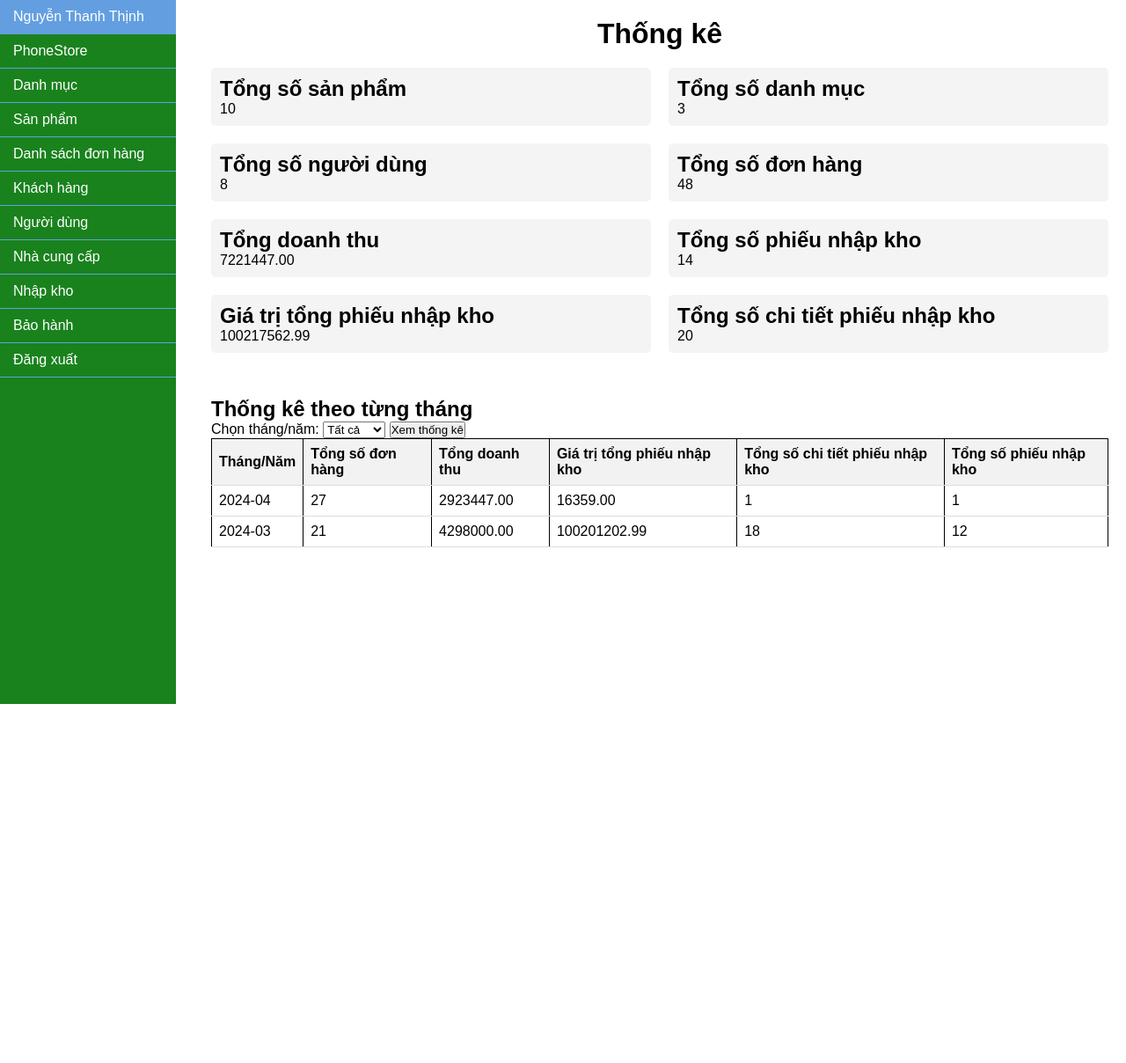
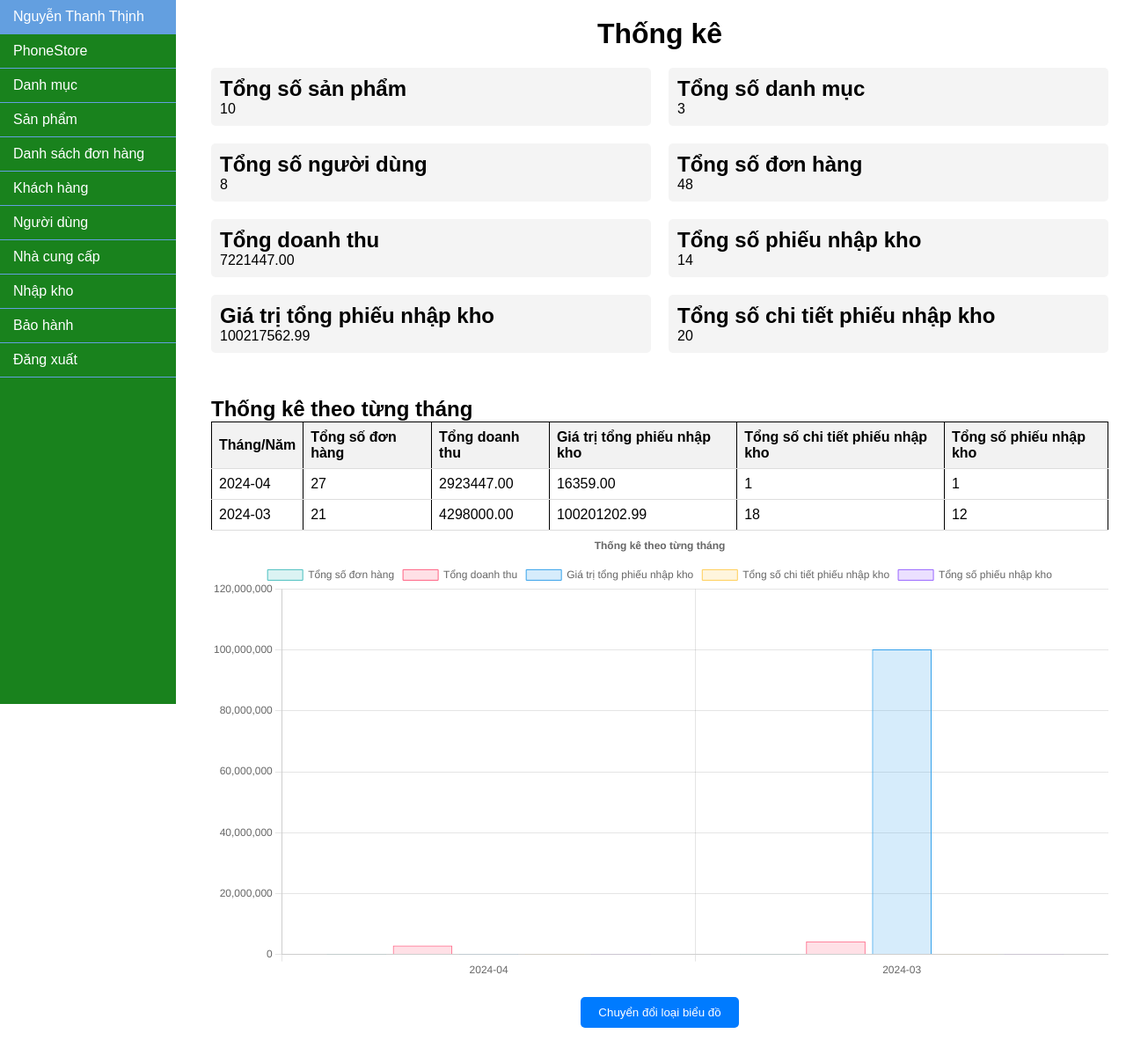
Before and after one commit to bin2aa/PhoneStore, a PHP site: page /index.php?ctrl=statsController in a window 1280 px wide. Shown: the whole page at 88% size. Before the commit the page ends 800 px from the top, so only its background shows below. Run offline with PHP 8.4, Linux system fonts and the light colour scheme; the visitor is signed in with stand-in values (Sample User, id 1); data comes from the database, SQL or seed files in the repository.

Commit message:
update stats

```diff
--- a/admin/controller/statsController.php
+++ b/admin/controller/statsController.php
@@ -13,6 +13,7 @@
 
     public function showStats()
     {
+
         $stats = $this->statsModel->getStats();
         $statsDate = $this->statsModel->getStatsByDate();
         include __DIR__ . '/../view/statsView.php';
--- a/admin/model/statsModel.php
+++ b/admin/model/statsModel.php
@@ -53,8 +53,7 @@
         SELECT
             DATE_FORMAT(don_dat_hang.ngay, '%Y-%m') AS month_year,
             COUNT(don_dat_hang.id) AS total_orders,
-
-                SUM(don_dat_hang.tong_tien) AS total_revenue,
+            SUM(don_dat_hang.tong_tien) AS total_revenue,
             (
                 SELECT SUM(nhap_kho.tong_tien)
                 FROM nhap_kho
--- a/admin/view/statsView.php
+++ b/admin/view/statsView.php
@@ -42,7 +42,8 @@
             border-collapse: collapse;
         }
 
-        th, td {
+        th,
+        td {
             padding: 8px;
             text-align: left;
             border-bottom: 1px solid #ddd;
@@ -50,6 +51,17 @@
 
         th {
             background-color: #f2f2f2;
+        }
+
+        #toggleChartTypeBtn {
+            display: block;
+            margin: 20px auto;
+            padding: 10px 20px;
+            background-color: #007bff;
+            color: #fff;
+            border: none;
+            border-radius: 5px;
+            cursor: pointer;
         }
     </style>
 </head>
@@ -93,15 +105,7 @@
 
     <div class="monthly-stats">
         <h2>Thống kê theo từng tháng</h2>
-        <form method="GET" action="index.php?ctrl=statsController&action=showStats">
-            <label for="month_year">Chọn tháng/năm:</label>
-            <select name="month_year" id="month_year">
-                <option value="">Tất cả</option>
-                <?php foreach ($statsDate['monthly_stats'] as $monthlyStats) { ?>
-                    <option value="<?php echo $monthlyStats['month_year']; ?>"><?php echo $monthlyStats['month_year']; ?></option>
-                <?php } ?>
-            </select>
-            <button type="submit">Xem thống kê</button>
+
         </form>
         <table>
             <thead>
@@ -128,6 +132,94 @@
             </tbody>
         </table>
     </div>
+
+
+    <div id="chart-container">
+        <canvas id="myBarChart"></canvas>
+    </div>
+    <button id="toggleChartTypeBtn">Chuyển đổi loại biểu đồ</button>
+
+    <!-- Thư viện biểu đồ chart.js (bar, line, pie, radar, scatter, doughnut, polarArea) -->
+    <script src="https://cdn.jsdelivr.net/npm/chart.js"></script>
+    <script>
+        var ctx = document.getElementById('myBarChart').getContext('2d');
+        var currentChartType = 'bar'; // Loại biểu đồ hiện tại
+        var myBarChart = new Chart(ctx, {
+            type: currentChartType, // Loại biểu đồ ban đầu
+            data: {
+                labels: <?php echo json_encode(array_column($statsDate['monthly_stats'], 'month_year')); ?>,
+                datasets: [{
+                        label: 'Tổng số đơn hàng',
+                        data: <?php echo json_encode(array_column($statsDate['monthly_stats'], 'total_orders')); ?>,
+                        backgroundColor: 'rgba(75, 192, 192, 0.2)',
+                        borderColor: 'rgba(75, 192, 192, 1)',
+                        borderWidth: 1
+                    },
+                    {
+                        label: 'Tổng doanh thu',
+                        data: <?php echo json_encode(array_column($statsDate['monthly_stats'], 'total_revenue')); ?>,
+                        backgroundColor: 'rgba(255, 99, 132, 0.2)',
+                        borderColor: 'rgba(255, 99, 132, 1)',
+                        borderWidth: 1
+                    },
+                    {
+                        label: 'Giá trị tổng phiếu nhập kho',
+                        data: <?php echo json_encode(array_column($statsDate['monthly_stats'], 'total_warehouse_receipts_value')); ?>,
+                        backgroundColor: 'rgba(54, 162, 235, 0.2)',
+                        borderColor: 'rgba(54, 162, 235, 1)',
+                        borderWidth: 1
+                    },
+                    {
+                        label: 'Tổng số chi tiết phiếu nhập kho',
+                        data: <?php echo json_encode(array_column($statsDate['monthly_stats'], 'total_warehouse_receipt_details')); ?>,
+                        backgroundColor: 'rgba(255, 206, 86, 0.2)',
+                        borderColor: 'rgba(255, 206, 86, 1)',
+                        borderWidth: 1
+                    },
+                    {
+                        label: 'Tổng số phiếu nhập kho',
+                        data: <?php echo json_encode(array_column($statsDate['monthly_stats'], 'total_warehouse_receipts')); ?>,
+                        backgroundColor: 'rgba(153, 102, 255, 0.2)',
+                        borderColor: 'rgba(153, 102, 255, 1)',
+                        borderWidth: 1
+                    }
+                ]
+            },
+            options: {
+                // scales: {
+                //     y: {
+                //         beginAtZero: true
+                //     }
+                // },
+                responsive: true,
+                plugins: {
+                    title: {
+                        display: true,
+                        text: 'Thống kê theo từng tháng'
+                    }
+                }
+            }
+        });
+
+
+        // Bắt sự kiện click trên nút chuyển đổi
+        document.getElementById('toggleChartTypeBtn').addEventListener('click', function() {
+            // Chuyển đổi loại biểu đồ
+
+            if (currentChartType === 'bar') {
+                currentChartType = 'doughnut';
+            } else {
+                currentChartType = 'bar';
+            }
+
+            // Cập nhật loại biểu đồ
+            myBarChart.config.type = currentChartType;
+            // Vẽ lại biểu đồ
+            myBarChart.update();
+        });
+    </script>
+
+
 </body>
 
 </html>
```
